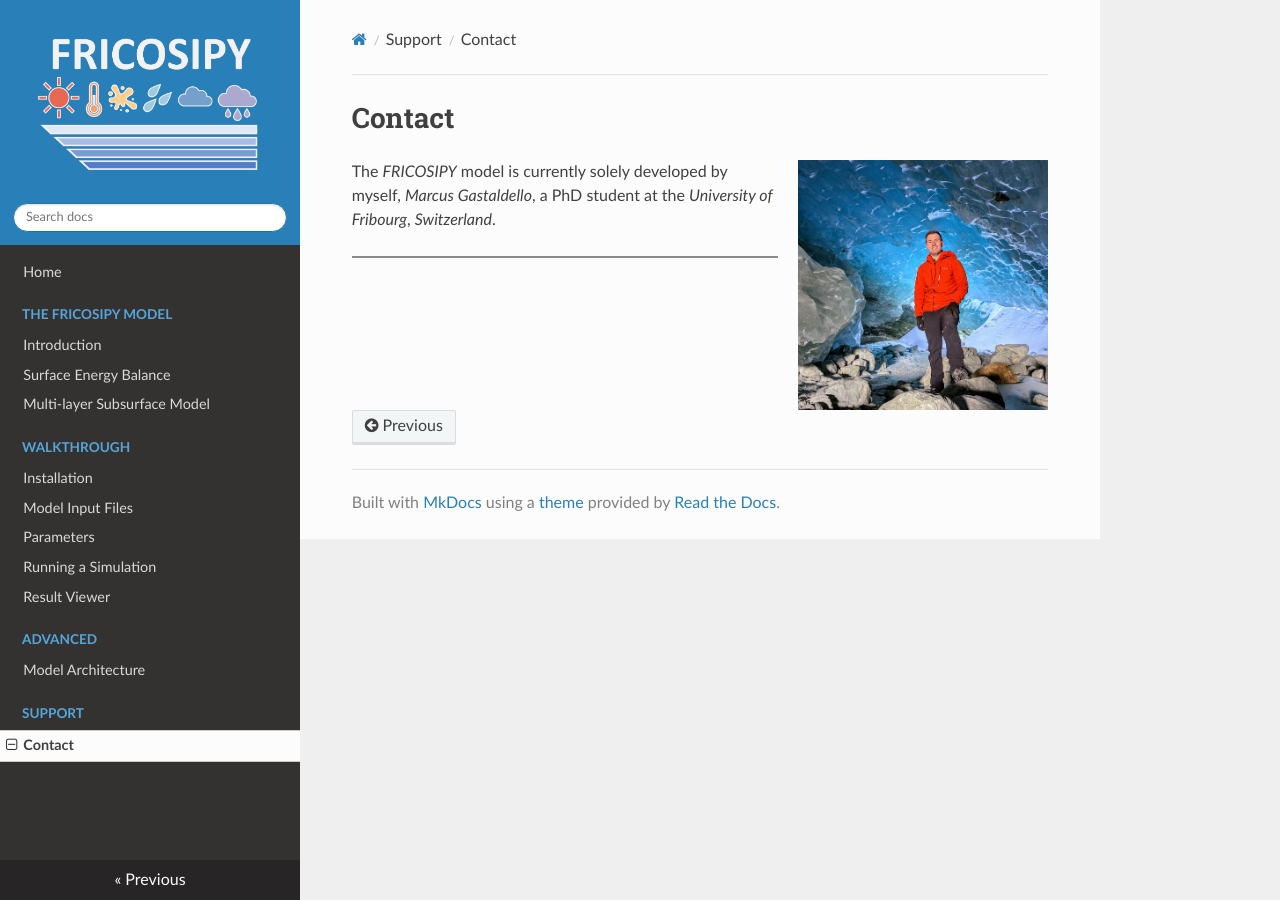
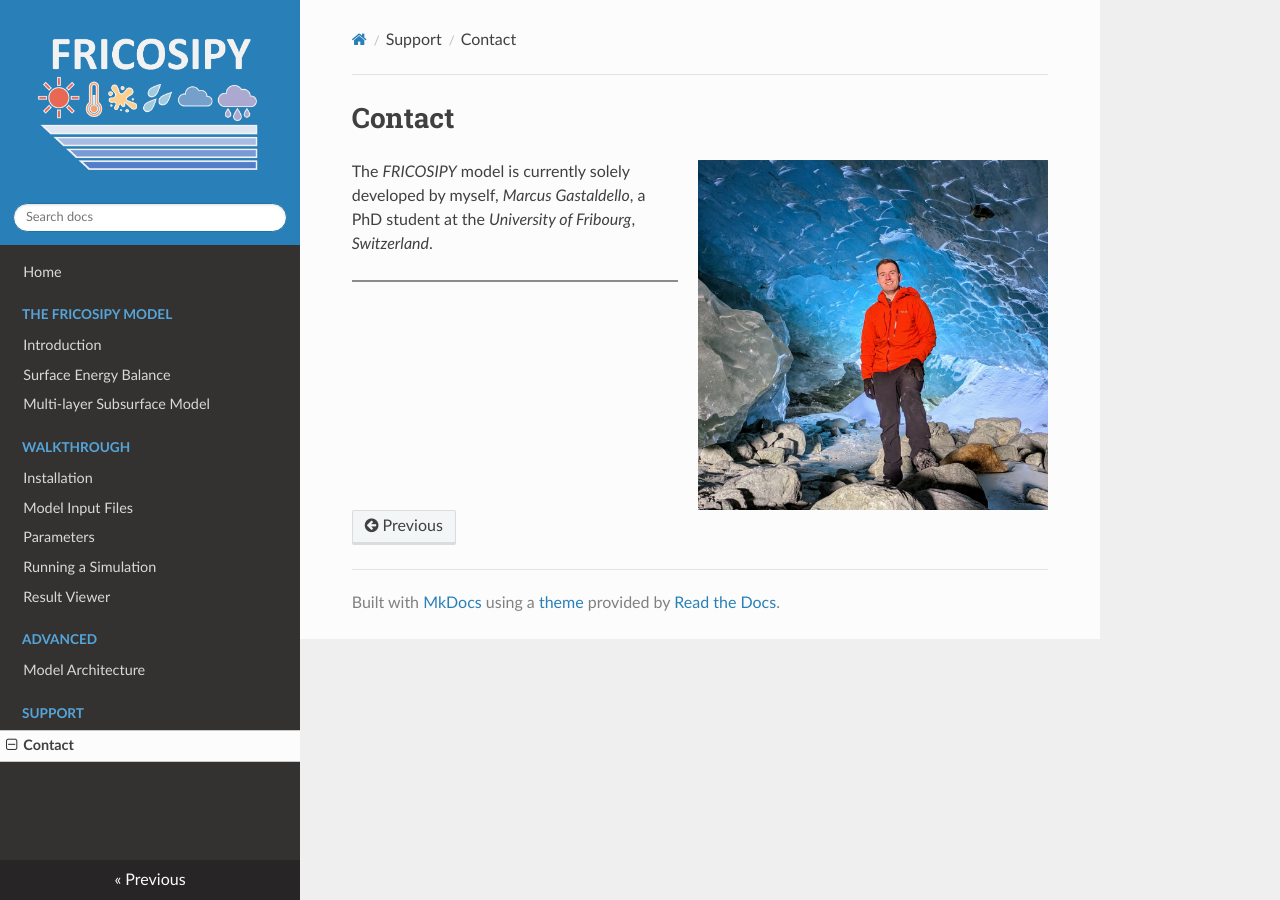
Before and after one commit to MarcusGastaldello/FRICOSIPY, an MkDocs documentation site: the page built from docs/contact.md, in a window 1280 px wide. Built offline with MkDocs 1.6.1, drawn with Linux system fonts in a browser that asks for light colours.

Commit message:
Update contact.md

```diff
--- a/docs/contact.md
+++ b/docs/contact.md
@@ -5,9 +5,11 @@ og_description: Information on contacting the model developers
 
 # Contact
 
-![Main FRICOSIPY developer](images/FRICOSIPY-model-developer.jpg){style="float: right; width: 250px; margin-left: 20px;"}
+![Main FRICOSIPY developer](images/FRICOSIPY-model-developer.jpg){style="float: right; width: 350px; margin-left: 20px;"}
 
 The *FRICOSIPY* model is currently solely developed by myself, *Marcus Gastaldello*, a PhD student at the *University of Fribourg*, *Switzerland*.
 
 
+
+
 <hr style="height:2px; background-color:#8b8b8b; border:none;" />
```
